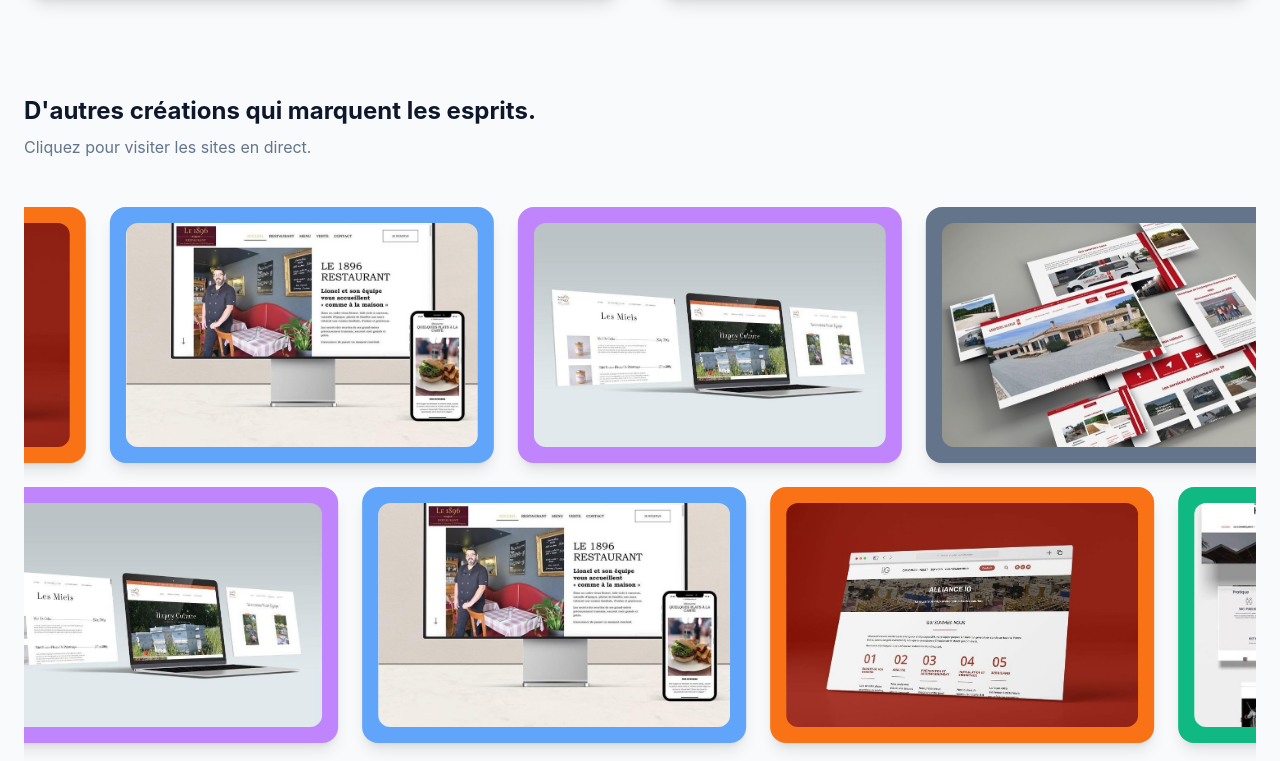
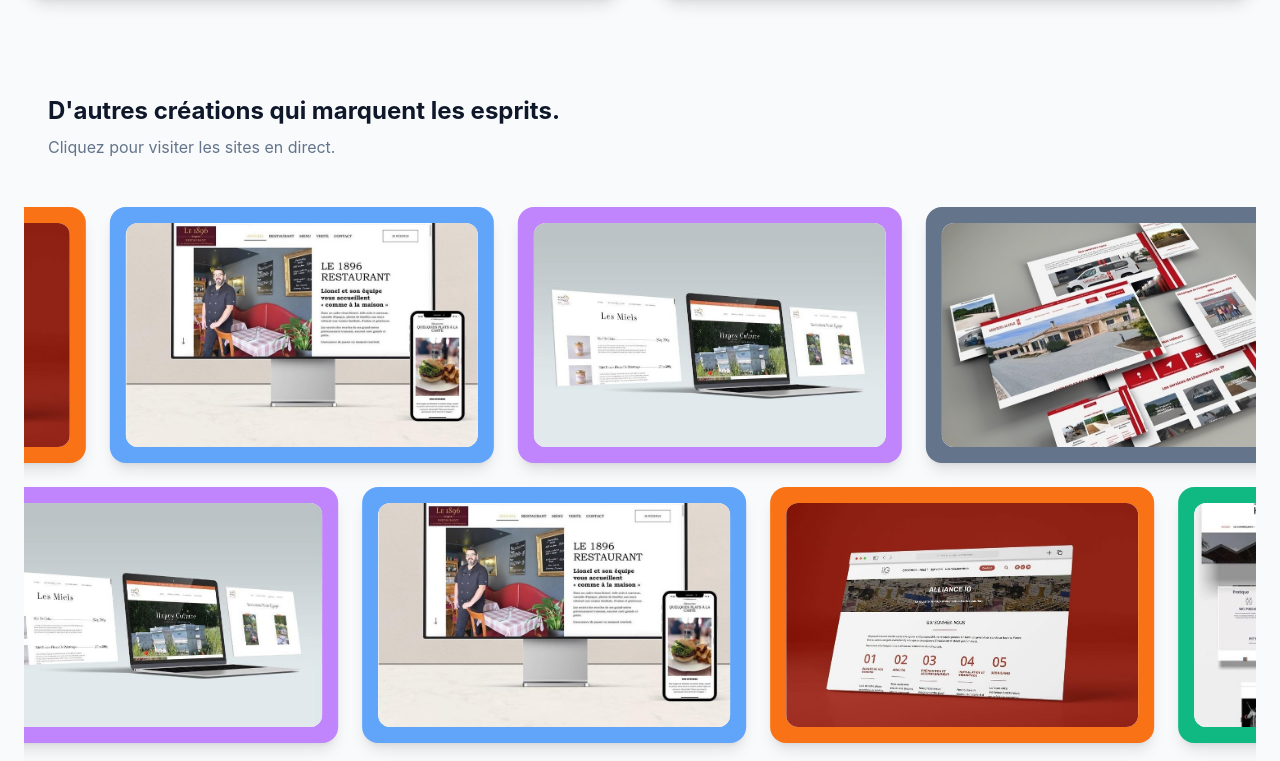
Before and after one commit to nathanprocode/portfolio-nathan, a React (Create React App) app: page / in a window 1280 px wide. Shown: the part 3159-3920 px from the top of the page. Built offline with nearby package versions, Linux system fonts and the light colour scheme.

Commit message:
bug mobile

```diff
--- a/package.json
+++ b/package.json
@@ -10,7 +10,7 @@
     "react-scripts": "^5.0.0",
     "framer-motion": "12.34.3",
     "lucide-react": "0.575.0",
-    "tailwindcss": "4.2.0"
+    "tailwindcss": "3.4.1"
   },
   "devDependencies": {
     "@types/react": "19.0.0",
--- a/src/App.jsx
+++ b/src/App.jsx
@@ -643,7 +643,7 @@ function App() {
 
           {/* MUR DE PROJETS (MARQUEE) */}
           <section ref={showcaseRef} className="py-12 overflow-hidden relative">
-            <div className="mb-12">
+            <div className="container mx-auto px-6 mb-12">
               <h3 className="text-2xl font-bold text-slate-900">
                 D'autres créations qui marquent les esprits.
               </h3>
@@ -651,19 +651,23 @@ function App() {
                 Cliquez pour visiter les sites en direct.
               </p>
             </div>
-            <div className="flex flex-col gap-6 w-[200vw] -ml-[50vw]">
-              <motion.div style={{ x: xMoveLeft }} className="flex gap-6 px-6">
+
+            <div className="flex flex-col gap-4 sm:gap-6 w-[400vw] sm:w-[200vw] -ml-[150vw] sm:-ml-[50vw]">
+              <motion.div
+                style={{ x: xMoveLeft }}
+                className="flex gap-4 sm:gap-6 px-6"
+              >
                 {[...otherProjects, ...otherProjects].map((proj, idx) => (
                   <a
                     key={idx}
                     href={proj.url}
                     target="_blank"
                     rel="noopener noreferrer"
-                    className={`shrink-0 w-80 h-56 sm:w-96 sm:h-64 ${proj.color} rounded-2xl p-3 sm:p-4 hover:scale-105 transition-transform duration-300 shadow-lg`}
+                    className={`shrink-0 w-64 h-40 sm:w-80 sm:h-56 md:w-96 md:h-64 ${proj.color} rounded-2xl p-2 sm:p-4 hover:scale-105 transition-transform duration-300 shadow-lg`}
                   >
                     <div className="w-full h-full bg-white rounded-xl overflow-hidden relative group">
-                      <div className="absolute inset-0 bg-slate-900/0 group-hover:bg-slate-900/10 transition-colors z-10 flex items-center justify-center">
-                        <div className="bg-white text-slate-900 font-bold px-4 py-2 rounded-full opacity-0 group-hover:opacity-100 transition-opacity translate-y-4 group-hover:translate-y-0 shadow-lg">
+                      <div className="absolute inset-0 bg-slate-900/0 md:group-hover:bg-slate-900/10 transition-colors z-10 flex items-center justify-center">
+                        <div className="bg-white text-slate-900 font-bold px-3 py-1.5 text-sm sm:text-base sm:px-4 sm:py-2 rounded-full opacity-0 md:group-hover:opacity-100 transition-opacity translate-y-4 group-hover:translate-y-0 shadow-lg">
                           Visiter le site
                         </div>
                       </div>
@@ -676,7 +680,10 @@ function App() {
                   </a>
                 ))}
               </motion.div>
-              <motion.div style={{ x: xMoveRight }} className="flex gap-6 px-6">
+              <motion.div
+                style={{ x: xMoveRight }}
+                className="flex gap-4 sm:gap-6 px-6"
+              >
                 {[...otherProjects]
                   .reverse()
                   .concat([...otherProjects].reverse())
@@ -686,11 +693,11 @@ function App() {
                       href={proj.url}
                       target="_blank"
                       rel="noopener noreferrer"
-                      className={`shrink-0 w-80 h-56 sm:w-96 sm:h-64 ${proj.color} rounded-2xl p-3 sm:p-4 hover:scale-105 transition-transform duration-300 shadow-lg`}
+                      className={`shrink-0 w-64 h-40 sm:w-80 sm:h-56 md:w-96 md:h-64 ${proj.color} rounded-2xl p-2 sm:p-4 hover:scale-105 transition-transform duration-300 shadow-lg`}
                     >
                       <div className="w-full h-full bg-white rounded-xl overflow-hidden relative group">
-                        <div className="absolute inset-0 bg-slate-900/0 group-hover:bg-slate-900/10 transition-colors z-10 flex items-center justify-center">
-                          <div className="bg-white text-slate-900 font-bold px-4 py-2 rounded-full opacity-0 group-hover:opacity-100 transition-opacity translate-y-4 group-hover:translate-y-0 shadow-lg">
+                        <div className="absolute inset-0 bg-slate-900/0 md:group-hover:bg-slate-900/10 transition-colors z-10 flex items-center justify-center">
+                          <div className="bg-white text-slate-900 font-bold px-3 py-1.5 text-sm sm:text-base sm:px-4 sm:py-2 rounded-full opacity-0 md:group-hover:opacity-100 transition-opacity translate-y-4 group-hover:translate-y-0 shadow-lg">
                             Visiter le site
                           </div>
                         </div>
```
Also changed, not shown: .codesandbox/tasks.json (added), 1 other file (tests, documents, lock files or other folders).
